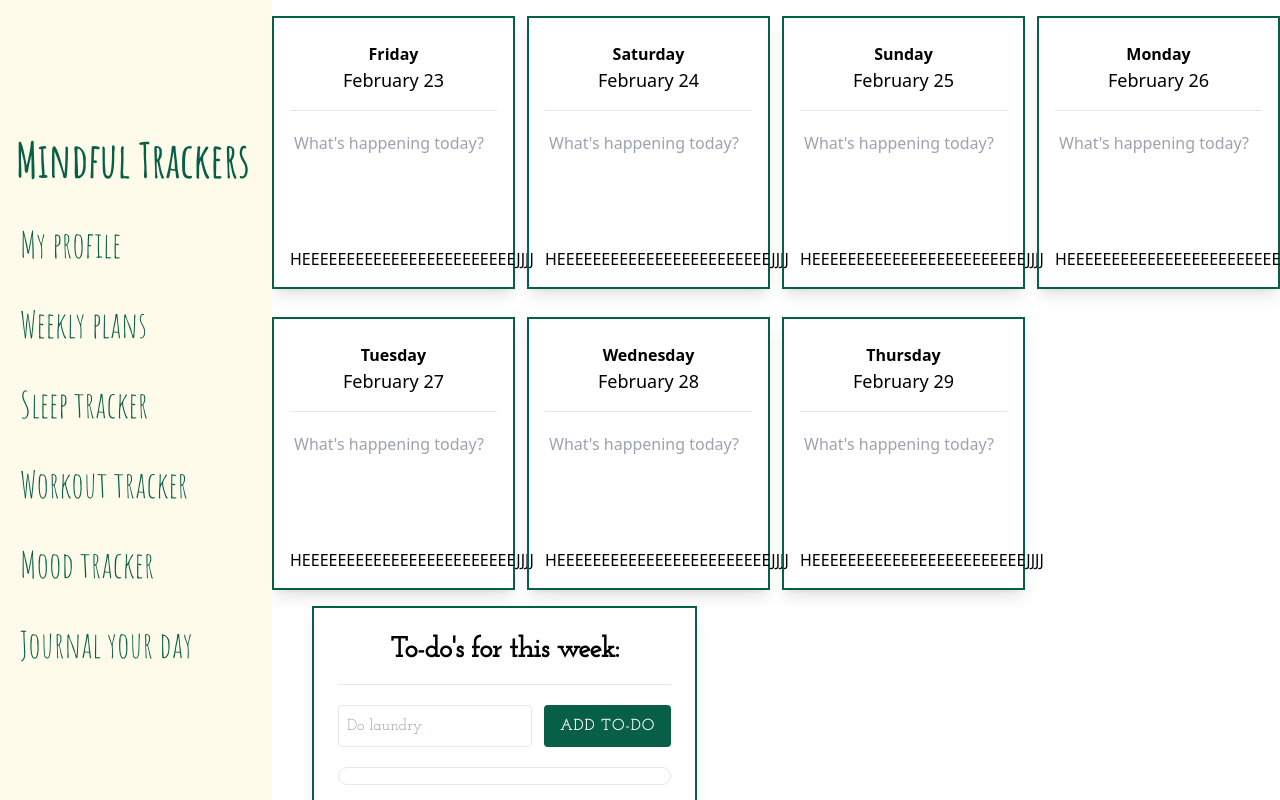
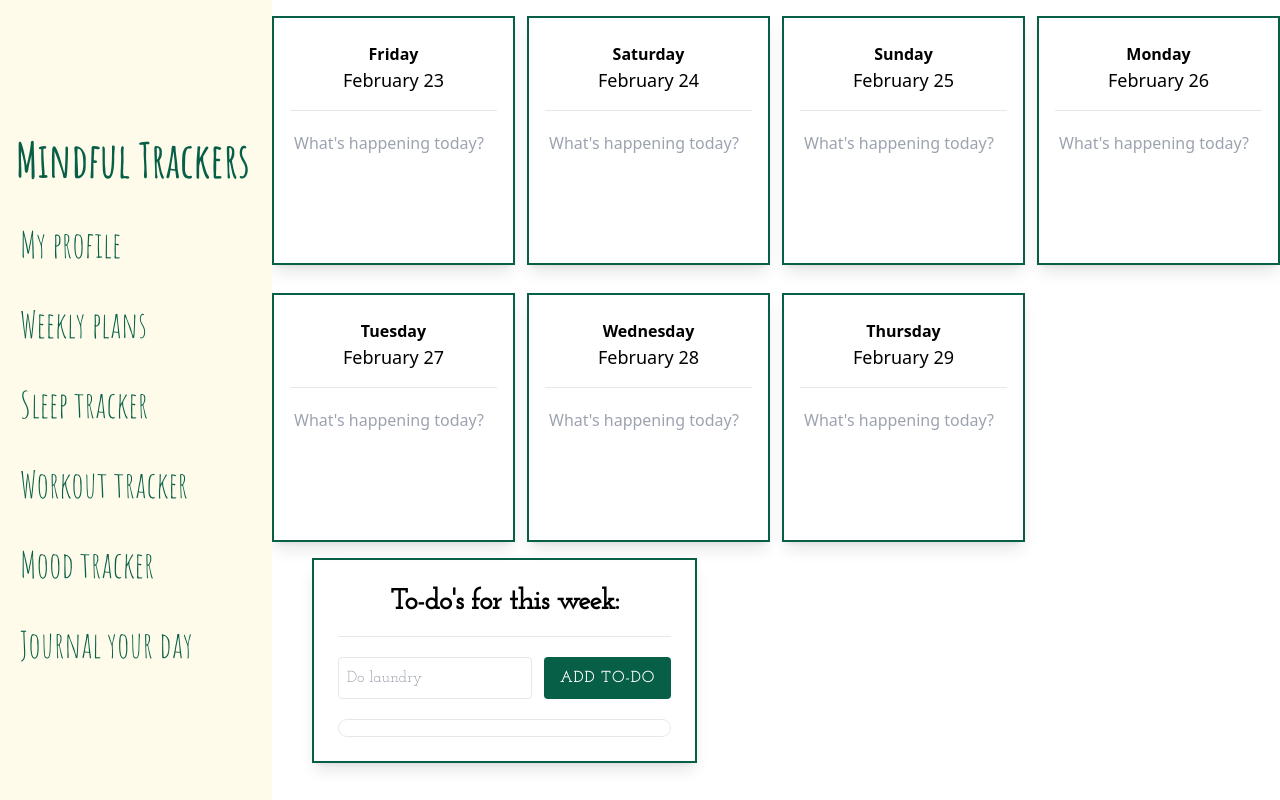
Before and after one commit to Homa212/Bullet-journal, a React (Vite) app in the folder MindfulTracks/: page /WeeklyPlanPage in a window 1280 px wide. Built offline with nearby package versions, Linux system fonts and the light colour scheme.

Commit message:
hdgfshfs

```diff
--- a/MindfulTracks/src/components/WeeklyPlanner.jsx
+++ b/MindfulTracks/src/components/WeeklyPlanner.jsx
@@ -150,7 +150,6 @@ const WeeklyPlanner = () => {
               value={inputs[day.toISOString().split('T')[0]] || ''}
               onChange={(e) => handleInputChange(day.toISOString().split('T')[0], e.target.value)}
             ></textarea>
-            <p>HEEEEEEEEEEEEEEEEEEEEEEEEJJJJ</p>
           </div>
         ))}
       </div>
```
